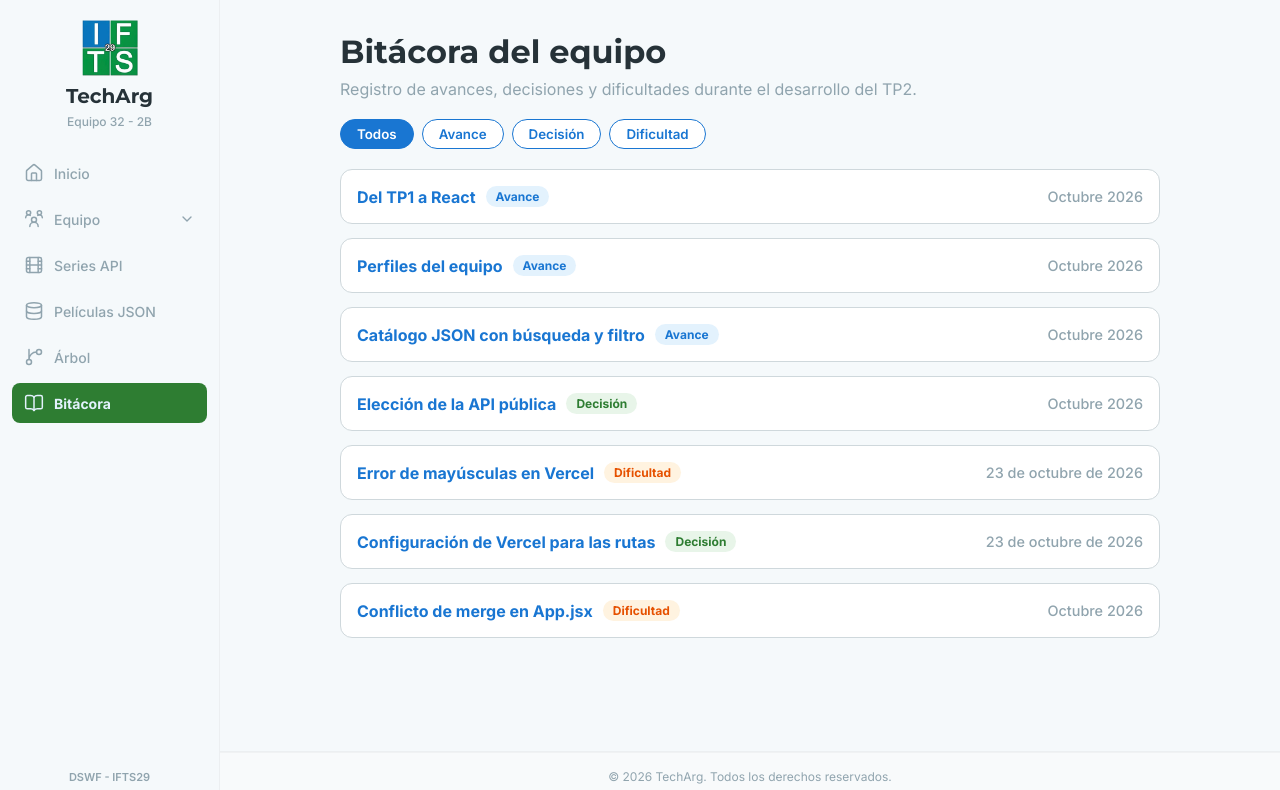
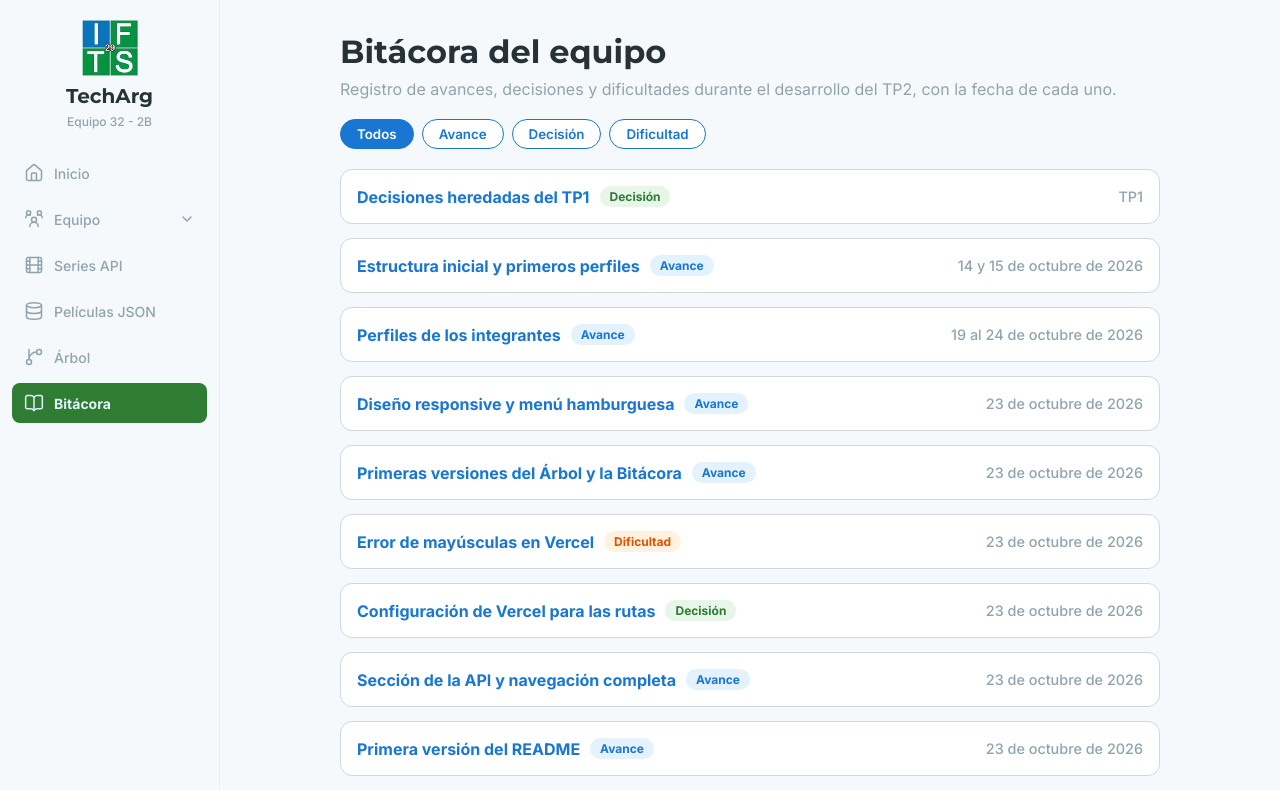
Before and after one commit to SergioCesarBarrientos/TP2---Front-End, a React (Vite) app: page /Bitacora in a window 1280 px wide. Shown: the top 790 px of the page. Built offline with nearby package versions, Linux system fonts and the light colour scheme.

Commit message:
Bitácora agrupada y más breve, con fechas del historial

```diff
--- a/src/pages/Bitacora.jsx
+++ b/src/pages/Bitacora.jsx
@@ -4,42 +4,50 @@ import "./Bitacora.css";
 const registros = [
   {
     id: 1,
-    fecha: "Octubre 2026",
-    tipo: "Avance",
-    titulo: "Del TP1 a React",
-    resumen: "Migramos el sitio del TP1 a una aplicación React con Vite y React Router.",
+    fecha: "TP1",
+    tipo: "Decisión",
+    titulo: "Decisiones heredadas del TP1",
+    resumen: "Mantuvimos el nombre TechArg, la idea de estilos por integrante y las tarjetas en la portada.",
     detalle:
-      "Armamos la estructura de componentes, la sidebar compartida y las rutas de cada sección. El menú se adapta a celular con un panel que se abre y se cierra.",
+      "El nombre combina tecnología con Argentina. En el TP1 cada integrante tuvo su propio CSS para evitar conflictos, y la portada combinaba un carrusel de habilidades con una grilla de tarjetas. En el TP2 mantuvimos las tarjetas de cada integrante en la portada.",
   },
   {
     id: 2,
-    fecha: "Octubre 2026",
+    fecha: "14 y 15 de octubre de 2026",
     tipo: "Avance",
-    titulo: "Perfiles del equipo",
-    resumen: "Cada integrante tiene su perfil dentro de la app y una tarjeta en la portada.",
+    titulo: "Estructura inicial y primeros perfiles",
+    resumen: "Se creó el proyecto React con Vite y se cargaron los primeros perfiles con su navegación.",
     detalle:
-      "Los datos de cada persona (estudios, tecnologías, intereses, películas y música) se muestran con un mismo componente de perfil, que elige a quién mostrar según la URL.",
+      "Un mismo componente de perfil muestra a cada persona según la URL, y desde la portada y el menú se llega a cada uno. También se ajustaron los estilos.",
   },
   {
     id: 3,
-    fecha: "Octubre 2026",
+    fecha: "19 al 24 de octubre de 2026",
     tipo: "Avance",
-    titulo: "Catálogo JSON con búsqueda y filtro",
-    resumen: "Cargamos 20 películas en un JSON local y las mostramos en tarjetas.",
+    titulo: "Perfiles de los integrantes",
+    resumen: "Cada integrante cargó sus datos y su foto en la aplicación.",
     detalle:
-      "La lista se puede buscar por título y filtrar por género. Si no hay resultados, la página lo avisa y permite restablecer la lista completa.",
+      "Mariana completó el suyo el 19 y el 23, Carolina el 23, y Karina y Miguel el 24. Cada perfil quedó disponible desde la portada y desde el menú lateral.",
   },
   {
     id: 4,
-    fecha: "Octubre 2026",
-    tipo: "Decisión",
-    titulo: "Elección de la API pública",
-    resumen: "Usamos la API de TVMaze para la sección de series.",
-    detalle:
-      "Se consulta desde el navegador sin clave privada, como pide la consigna. La página muestra un mensaje mientras carga y otro si hay un error.",
+    fecha: "23 de octubre de 2026",
+    tipo: "Avance",
+    titulo: "Diseño responsive y menú hamburguesa",
+    resumen: "La aplicación se adapta a celular, con un menú lateral que se abre y se cierra.",
+    detalle: "También se agregó el diseño responsive a la página de cada integrante.",
   },
   {
     id: 5,
+    fecha: "23 de octubre de 2026",
+    tipo: "Avance",
+    titulo: "Primeras versiones del Árbol y la Bitácora",
+    resumen: "Se agregaron las secciones de Árbol de renderizado y Bitácora, con sus rutas.",
+    detalle:
+      "Se corrigieron las rutas y el CSS del árbol. Sobre esas versiones iniciales se trabajó después.",
+  },
+  {
+    id: 6,
     fecha: "23 de octubre de 2026",
     tipo: "Dificultad",
     titulo: "Error de mayúsculas en Vercel",
@@ -48,22 +56,75 @@ const registros = [
       "En Windows funcionaba, pero Vercel compila en Linux, que distingue mayúsculas, y el build fallaba. Corregimos los nombres de los imports (SideBar.css e Inicio.css).",
   },
   {
-    id: 6,
+    id: 7,
     fecha: "23 de octubre de 2026",
     tipo: "Decisión",
     titulo: "Configuración de Vercel para las rutas",
-    resumen: "Agregamos vercel.json para poder recargar o abrir directamente cualquier sección.",
+    resumen: "Se agregó vercel.json para poder recargar o abrir directamente cualquier sección.",
     detalle:
       "La aplicación es de una sola página. Sin esa regla, Vercel buscaría un archivo por cada ruta y devolvería un error 404.",
   },
   {
-    id: 7,
-    fecha: "Octubre 2026",
+    id: 8,
+    fecha: "23 de octubre de 2026",
+    tipo: "Avance",
+    titulo: "Sección de la API y navegación completa",
+    resumen: "Se implementó la API pública con fetch, estados de carga y de error y búsqueda por texto, y se conectaron las rutas de Árbol y Bitácora.",
+    detalle:
+      "La sección usa TVMaze, una API que se consulta desde el navegador sin clave privada. Con las rutas conectadas, todas las secciones del menú abren su propia página.",
+  },
+  {
+    id: 9,
+    fecha: "23 de octubre de 2026",
+    tipo: "Avance",
+    titulo: "Primera versión del README",
+    resumen: "Se reemplazó el README de la plantilla por uno con descripción, integrantes y uso de IA.",
+    detalle: "Después cada integrante completó su responsabilidad y su declaración de IA.",
+  },
+  {
+    id: 10,
+    fecha: "24 de octubre de 2026",
     tipo: "Dificultad",
     titulo: "Conflicto de merge en App.jsx",
     resumen: "Al juntar ramas quedaron marcas de conflicto de Git dentro de App.jsx.",
     detalle:
-      "Con esas marcas el proyecto no compilaba. Lo resolvimos entre integrantes dejando las rutas de Árbol y Bitácora y quitando las marcas.",
+      "Con esas marcas el proyecto no compilaba. Lo resolvimos dejando las rutas de Árbol y Bitácora y quitando las marcas.",
+  },
+  {
+    id: 11,
+    fecha: "24 de octubre de 2026",
+    tipo: "Avance",
+    titulo: "Mejoras en la API y en los catálogos",
+    resumen: "Se completó el filtro por género, se unificó el estilo de las tarjetas y se agregó un detalle expandible en el catálogo JSON.",
+    detalle:
+      "Las series muestran todos sus géneros, el detalle del catálogo muestra la sinopsis de cada película, y los catálogos se adaptan a distintos tamaños de pantalla.",
+  },
+  {
+    id: 12,
+    fecha: "24 de octubre de 2026",
+    tipo: "Decisión",
+    titulo: "La sección de la API pasa a series y suma reintentar",
+    resumen: "TVMaze devuelve series, así que la sección se renombró a Series y se agregó un botón de reintentar.",
+    detalle:
+      "El botón vuelve a pedir los datos cuando hay un error. Se mantuvo el nombre del componente (PeliculasAPI) para no romper rutas ni imports.",
+  },
+  {
+    id: 13,
+    fecha: "24 de octubre de 2026",
+    tipo: "Avance",
+    titulo: "Árbol y Bitácora reescritos",
+    resumen: "A partir de las primeras versiones, se reescribieron las dos secciones.",
+    detalle:
+      "El Árbol se arma desde datos e indica el archivo de cada componente para que coincida con el código. La Bitácora tiene registros reales, filtro por tipo y estilos en su propio CSS.",
+  },
+  {
+    id: 14,
+    fecha: "25 de octubre de 2026",
+    tipo: "Avance",
+    titulo: "Cierre: README según la plantilla y ajustes de calidad",
+    resumen: "El README quedó con el formato de la cátedra y se evitó la pantalla en blanco con un perfil inexistente.",
+    detalle:
+      "El README tiene título, sitio publicado y descripción de cada captura. También se limpió un import sin usar y se corrigió el enlace de LinkedIn de un perfil.",
   },
 ];
 
@@ -81,7 +142,8 @@ export default function Bitacora() {
     <div className="bitacora-pagina">
       <h1 className="bitacora-titulo">Bitácora del equipo</h1>
       <p className="bitacora-intro">
-        Registro de avances, decisiones y dificultades durante el desarrollo del TP2.
+        Registro de avances, decisiones y dificultades durante el desarrollo del TP2,
+        con la fecha de cada uno.
       </p>
 
       <div className="bitacora-filtros">
```
